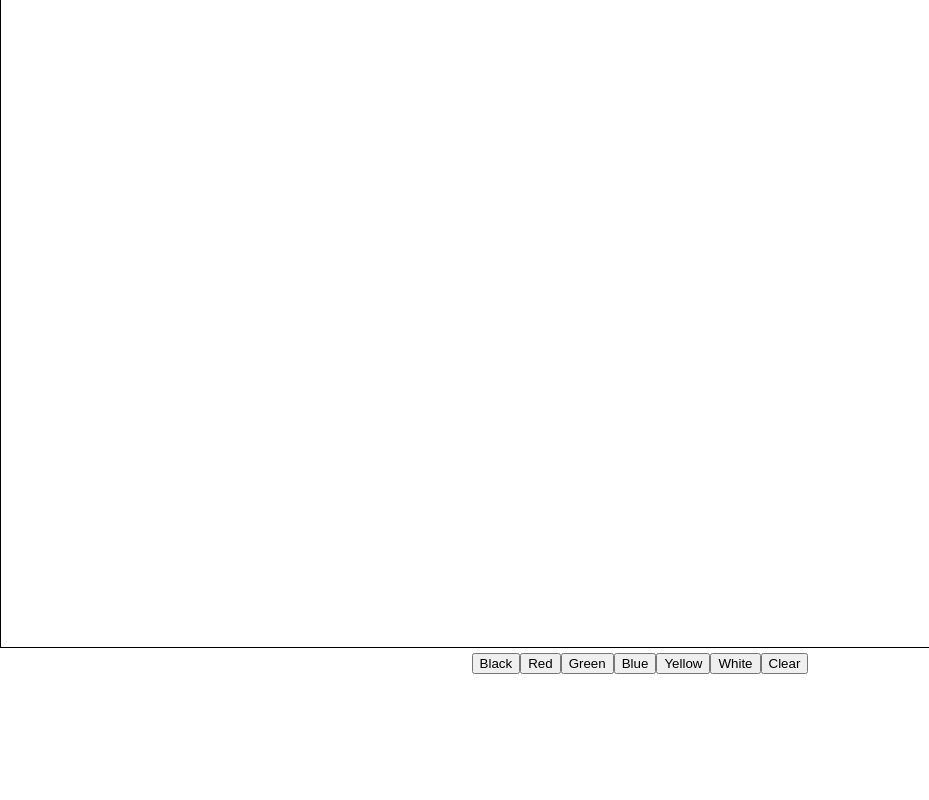
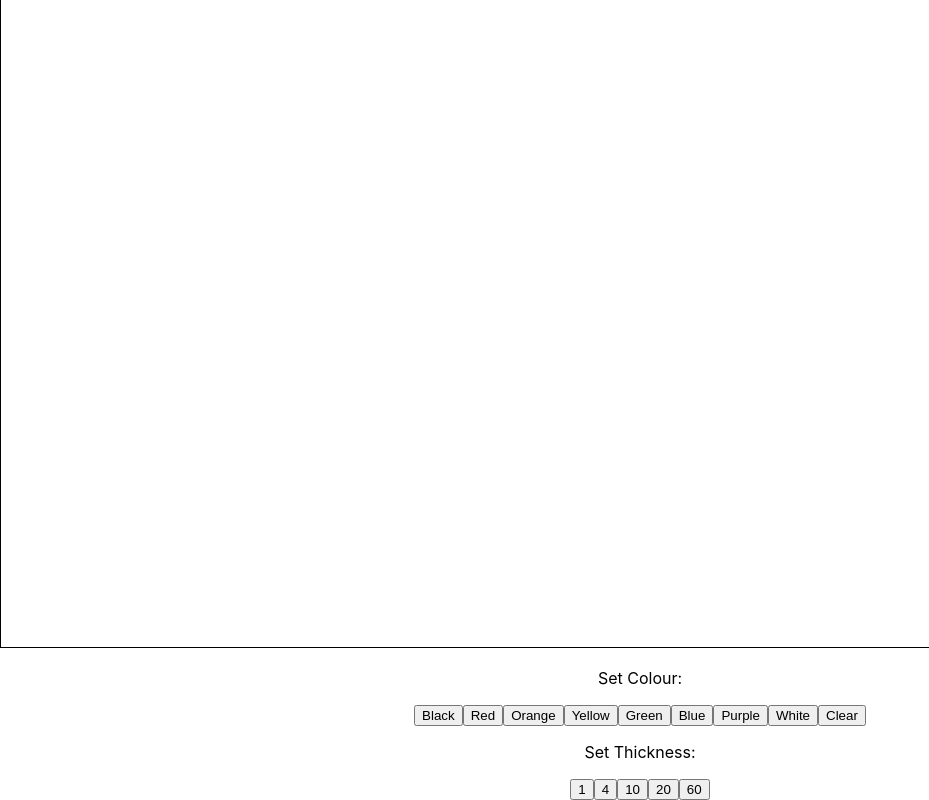
Before and after one commit to etan47/se3313_project, a React (Create React App) app in the folder client/whiteboard-app/: page / in a window 1280 px wide. Shown: the part 236-1036 px from the top of the page, without its empty margins (0-929 px from the left). Before the commit the page ends 910 px from the top, so only its background shows below. Built offline with nearby package versions, Linux system fonts and the light colour scheme.

Commit message:
Fixed the lag issue by changing the pixels array into a set

```diff
--- a/client/whiteboard-app/src/Whiteboard.js
+++ b/client/whiteboard-app/src/Whiteboard.js
@@ -5,8 +5,9 @@ const Whiteboard = () => {
   const canvasRef = useRef(null);
   const contextRef = useRef(null);
   const [isDrawing, setIsDrawing] = useState(false);
-  const [pixels, setPixels] = useState([]);
-  const [lastPos, setLastPos] = useState(null);
+  const finalPixels = useRef(new Set());
+  const lastPos = useRef(null);
+  const [thickness, setThickness] = useState(5);
 
   // Setup canvas when component mounts
   useEffect(() => {
@@ -19,18 +20,14 @@ const Whiteboard = () => {
 
     const context = canvas.getContext("2d");
     context.scale(2, 2);
-    context.lineCap = "round";
-    context.strokeStyle = "Black";
-    context.lineWidth = 1;
+    context.fillStyle = "Black";
     contextRef.current = context;
   }, []);
 
   // Start drawing on mouse down
   const startDrawing = ({ nativeEvent }) => {
     const { offsetX, offsetY } = nativeEvent;
-    setLastPos({ x: offsetX, y: offsetY });
-    contextRef.current.beginPath();
-    contextRef.current.moveTo(offsetX, offsetY);
+    lastPos.current = { x: offsetX, y: offsetY };
     setIsDrawing(true);
   };
 
@@ -43,7 +40,7 @@ const Whiteboard = () => {
     let err = dx - dy;
 
     while (true) {
-        pixels.push({ x: x0, y: y0 });
+        pixels.push([x0, y0]);
         if (x0 === x1 && y0 === y1) break;
         let e2 = err * 2;
         if (e2 > -dy) {
@@ -61,22 +58,37 @@ const Whiteboard = () => {
 
   // Draw as the mouse moves
   const draw = ({ nativeEvent }) => {
-    if (!isDrawing || !lastPos) return;
+    if (!isDrawing || !lastPos.current) return;
     const { offsetX, offsetY } = nativeEvent;
-    const newPixels = getLinePixels(lastPos.x, lastPos.y, offsetX, offsetY);
-    setPixels((prevPixels) => [...prevPixels, ...newPixels]);
-    contextRef.current.lineTo(offsetX, offsetY);
-    contextRef.current.stroke();
-    setLastPos({ x: offsetX, y: offsetY });
+    const newPixels = getLinePixels(lastPos.current.x, lastPos.current.y, offsetX, offsetY);
+    lastPos.current = { x: offsetX, y: offsetY };
+
+    const half = Math.floor(thickness / 2);
+    newPixels.forEach((p) => {
+      let x = p[0];
+      let y = p[1];
+      contextRef.current.fillRect(x - half, y - half, thickness, thickness);
+      for (let i = x - half; i <= x + half; i++){
+        for (let j = y - half; j <= y + half; j++){
+          const key = `${i},${j}`;
+          if (!finalPixels.current.has(key)){
+            finalPixels.current.add(key);
+          }
+        }
+      }
+    })
   };
 
   // Stop drawing on mouse up or when leaving the canvas
   const finishDrawing = () => {
-    if (pixels.length !== 0){
-      const toSend = {colour: contextRef.current.strokeStyle, pixels: pixels};
+    if (finalPixels.current.size !== 0){
+      const toSend = {colour: contextRef.current.strokeStyle, pixels: [...finalPixels.current].map((p) => {
+        let coords = p.split(",");
+        return {x: parseInt(coords[0]), y: parseInt(coords[1])}
+      })};
       console.log(toSend);
     }
-    setPixels([]);
+    finalPixels.current = new Set();
     contextRef.current.closePath();
     setIsDrawing(false);
   };
@@ -88,7 +100,11 @@ const Whiteboard = () => {
   };
 
   const changeColour = (e) => {
-    contextRef.current.strokeStyle = e.target.textContent;
+    contextRef.current.fillStyle = e.target.textContent;
+  }
+
+  const changeThickness = (e) => {
+    setThickness(e.target.textContent);
   }
 
   return (
@@ -102,13 +118,23 @@ const Whiteboard = () => {
         style={{ border: "1px solid #000" }}
       />
       <br />
+      <p>Set Colour:</p>
       <button onClick={changeColour}>Black</button>
       <button onClick={changeColour}>Red</button>
+      <button onClick={changeColour}>Orange</button>
+      <button onClick={changeColour}>Yellow</button>
       <button onClick={changeColour}>Green</button>
       <button onClick={changeColour}>Blue</button>
-      <button onClick={changeColour}>Yellow</button>
+      <button onClick={changeColour}>Purple</button>
       <button onClick={changeColour}>White</button>
       <button onClick={clearCanvas}>Clear</button>
+      <br />
+      <p>Set Thickness:</p>
+      <button onClick={changeThickness}>1</button>
+      <button onClick={changeThickness}>4</button>
+      <button onClick={changeThickness}>10</button>
+      <button onClick={changeThickness}>20</button>
+      <button onClick={changeThickness}>60</button>
     </div>
   );
 };
```
